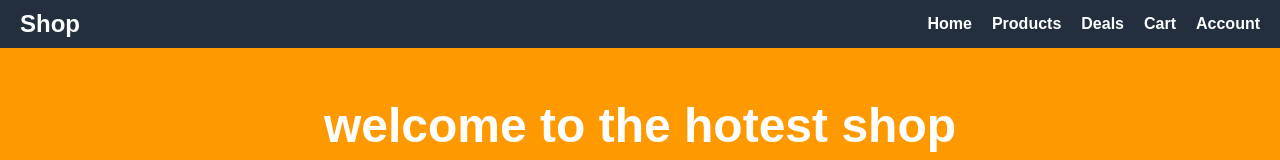
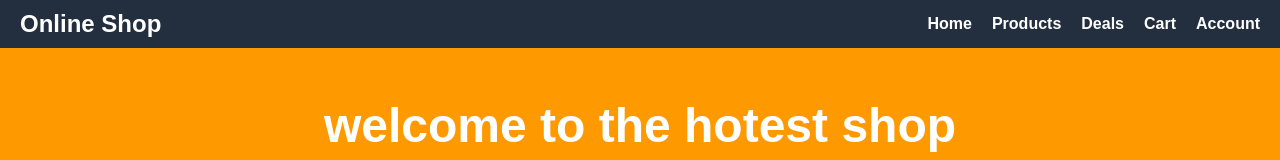
Before and after one commit to pratik-dcoder/Shop-, a plain HTML site: page index.html in a window 1280 px wide. Shown: the top 160 px of the page. Drawn offline with Linux system fonts and the light colour scheme.

Commit message:
Update index.html

```diff
--- a/index.html
+++ b/index.html
@@ -104,7 +104,7 @@
 <body>
     <!-- Header -->
     <header>
-        <div class="logo">Shop</div>
+        <div class="logo">Online Shop</div>
         <nav>
             <ul>
                 <li><a href="#">Home</a></li>
```
